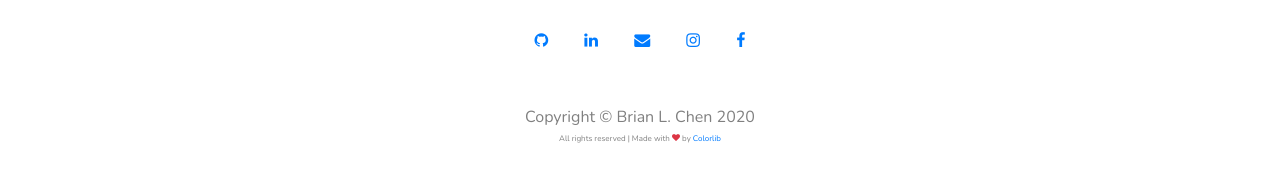
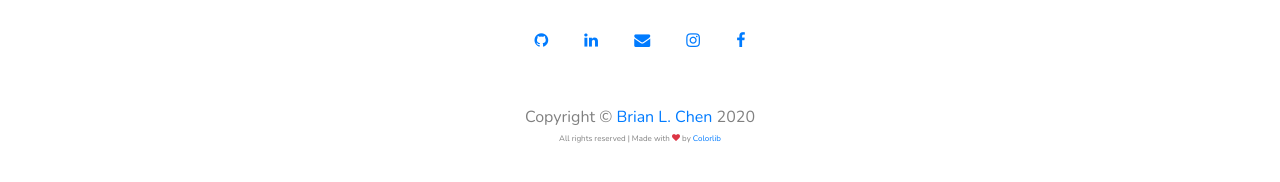
Before and after one commit to icheft/imagine-jekyll-theme, a Jekyll site: the page built from index.html, in a window 1280 px wide and 900 px high, scrolled down 10489 px. Shown: the part 707-889 px from the top of the window. Built offline with Jekyll 4.4.1, drawn with Linux system fonts in a browser that asks for light colours; some web fonts are replaced; some of the changed lines change nothing that is shown.

Commit message:
Minor fix

```diff
--- a/_includes/footer.html
+++ b/_includes/footer.html
@@ -9,7 +9,7 @@
       </div>
       <div class="row">
         <div class="col-md-12">
-            Copyright &copy; Brian L. Chen <script>document.write(new Date().getFullYear());</script>
+            Copyright &copy; <a href="https://icheft.github.io/">Brian L. Chen</a> <script>document.write(new Date().getFullYear());</script>
             <p class="mb-0" style="font-size: 8px">
             <!-- Link back to Colorlib can't be removed. Template is licensed under CC BY 3.0. -->
             All rights reserved | Made with <i class="icon-heart text-danger" aria-hidden="true"></i> by <a href="https://colorlib.com" target="_blank" >Colorlib</a>
```
Also changed, not shown: README.md.
